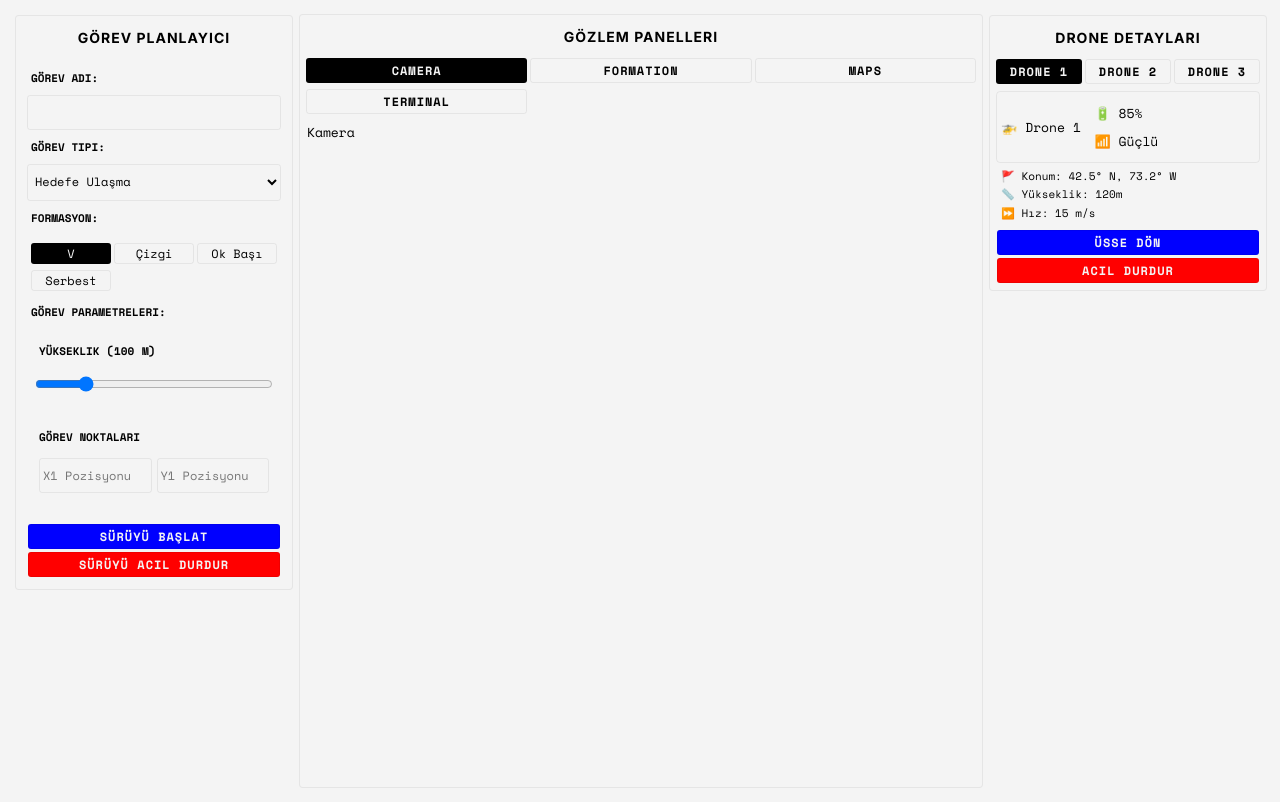
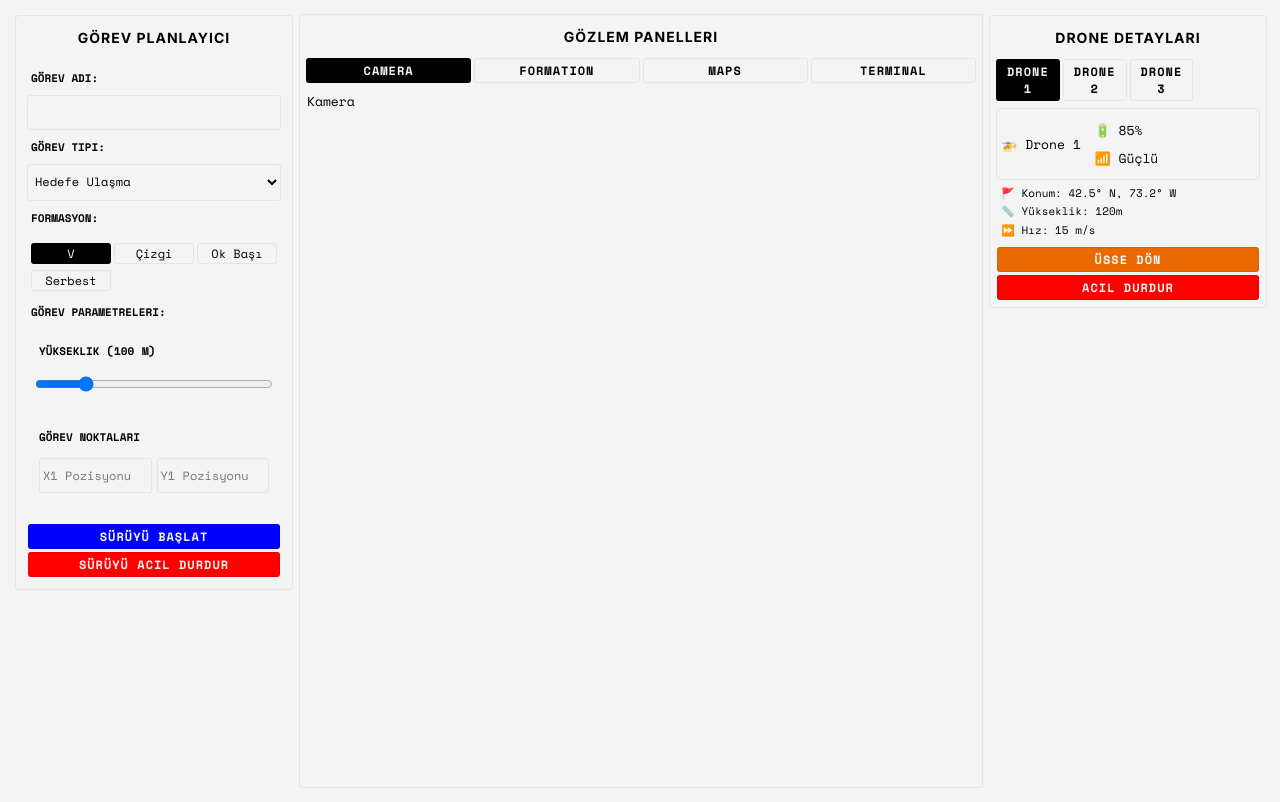
Before and after one commit to mertsecdevops/ulgen-ground-control, a SvelteKit app: page / in a window 1280 px wide. Built offline with nearby package versions, Linux system fonts and the light colour scheme.

Commit message:
Fix tab columns

```diff
--- a/src/app.css
+++ b/src/app.css
@@ -6,6 +6,8 @@
     --border-color: #00000010;
     --accent-color: #ff0000;
     --secondary-color: #0000ff;
+    --third-color: #00ff00;
+    --fourth-color: #e96900;
     --standard-padding: 5px;
 }
 
@@ -102,7 +104,7 @@ button, input, select {
 }
 
 .return-btn {
-    background-color: var(--secondary-color);
+    background-color: var(--fourth-color);
     color: var(--bg-primary);
 }
 
@@ -178,7 +180,7 @@ button, input, select {
 /* Tab System Styles */
 .panel-tabs {
     display: grid;
-    grid-template-columns: 1fr 1fr 1fr;
+    grid-template-columns: 1fr 1fr 1fr 1fr;
     gap: 3px;
     margin-bottom: 5px;
 }
```
